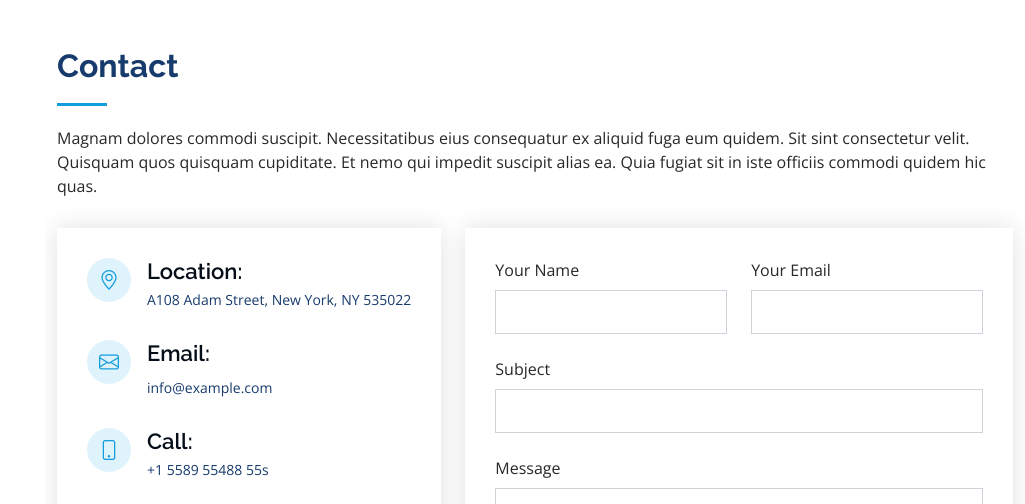
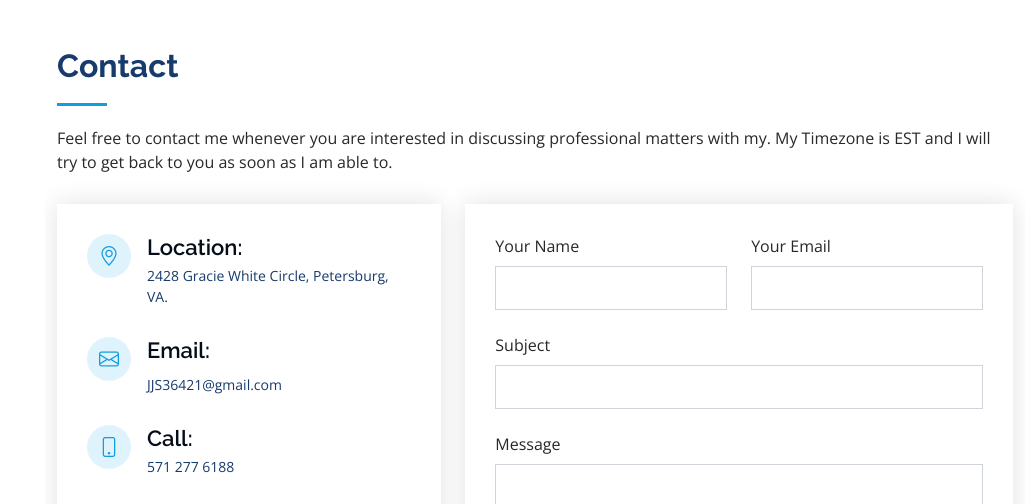
Before and after one commit to JoseSanchezStudent23/JoseSanchezStudent23.github.io, a plain HTML site: page index.html in a window 1280 px wide. Shown: the part 6460-6964 px from the top of the page, without its empty margins (255-1280 px from the left). Drawn offline with nearby package versions, Linux system fonts and the light colour scheme; grey boxes are pictures that could not be loaded.

Commit message:
Adjusted final contact info
Updated the contact info at the end.

```diff
--- a/index.html
+++ b/index.html
@@ -574,7 +574,7 @@
 
         <div class="section-title">
           <h2>Contact</h2>
-          <p>Magnam dolores commodi suscipit. Necessitatibus eius consequatur ex aliquid fuga eum quidem. Sit sint consectetur velit. Quisquam quos quisquam cupiditate. Et nemo qui impedit suscipit alias ea. Quia fugiat sit in iste officiis commodi quidem hic quas.</p>
+          <p>Feel free to contact me whenever you are interested in discussing professional matters with my. My Timezone is EST and I will try to get back to you as soon as I am able to.</p>
         </div>
 
         <div class="row" data-aos="fade-in">
@@ -584,19 +584,19 @@
               <div class="address">
                 <i class="bi bi-geo-alt"></i>
                 <h4>Location:</h4>
-                <p>A108 Adam Street, New York, NY 535022</p>
+                <p>2428 Gracie White Circle, Petersburg, VA.</p>
               </div>
 
               <div class="email">
                 <i class="bi bi-envelope"></i>
                 <h4>Email:</h4>
-                <p>info@example.com</p>
+                <p>JJS36421@gmail.com</p>
               </div>
 
               <div class="phone">
                 <i class="bi bi-phone"></i>
                 <h4>Call:</h4>
-                <p>+1 5589 55488 55s</p>
+                <p>571 277 6188</p>
               </div>
 
               <iframe src="https://www.google.com/maps/embed?pb=!1m14!1m8!1m3!1d12097.433213460943!2d-74.0062269!3d40.7101282!3m2!1i1024!2i768!4f13.1!3m3!1m2!1s0x0%3A0xb89d1fe6bc499443!2sDowntown+Conference+Center!5e0!3m2!1smk!2sbg!4v1539943755621" frameborder="0" style="border:0; width: 100%; height: 290px;" allowfullscreen></iframe>
```
